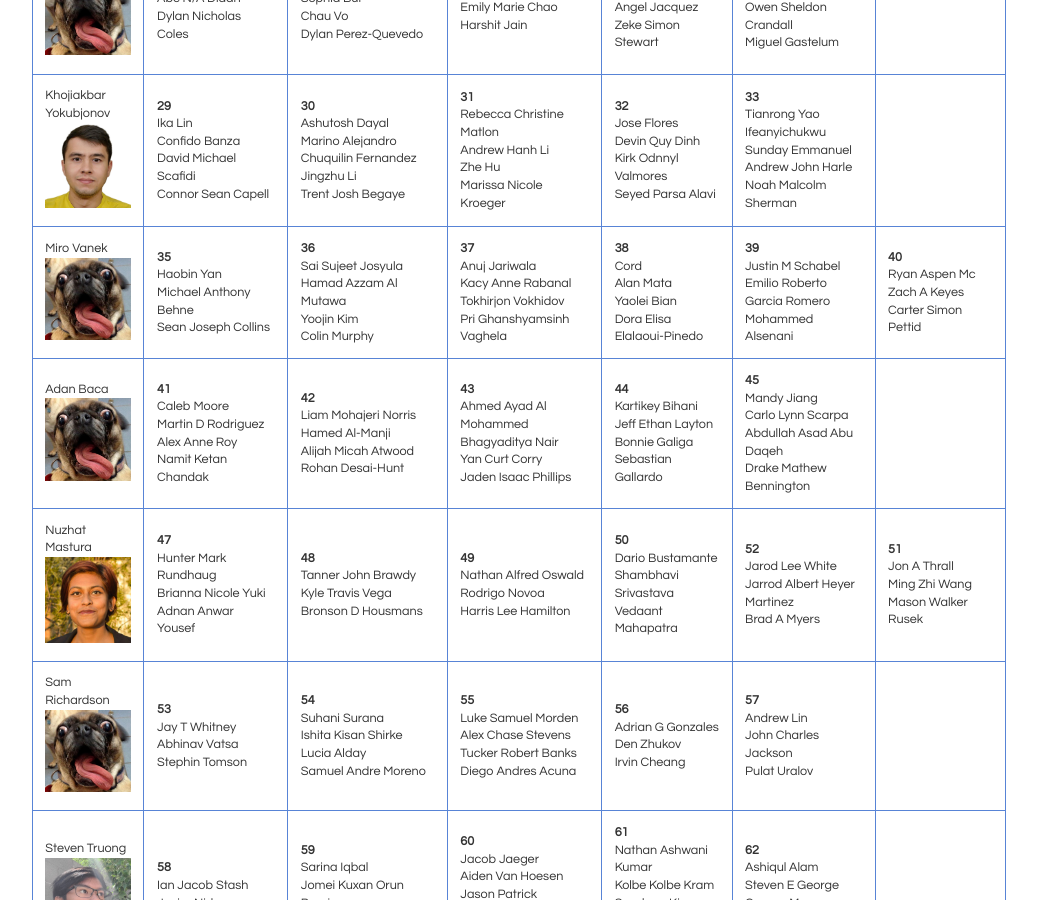
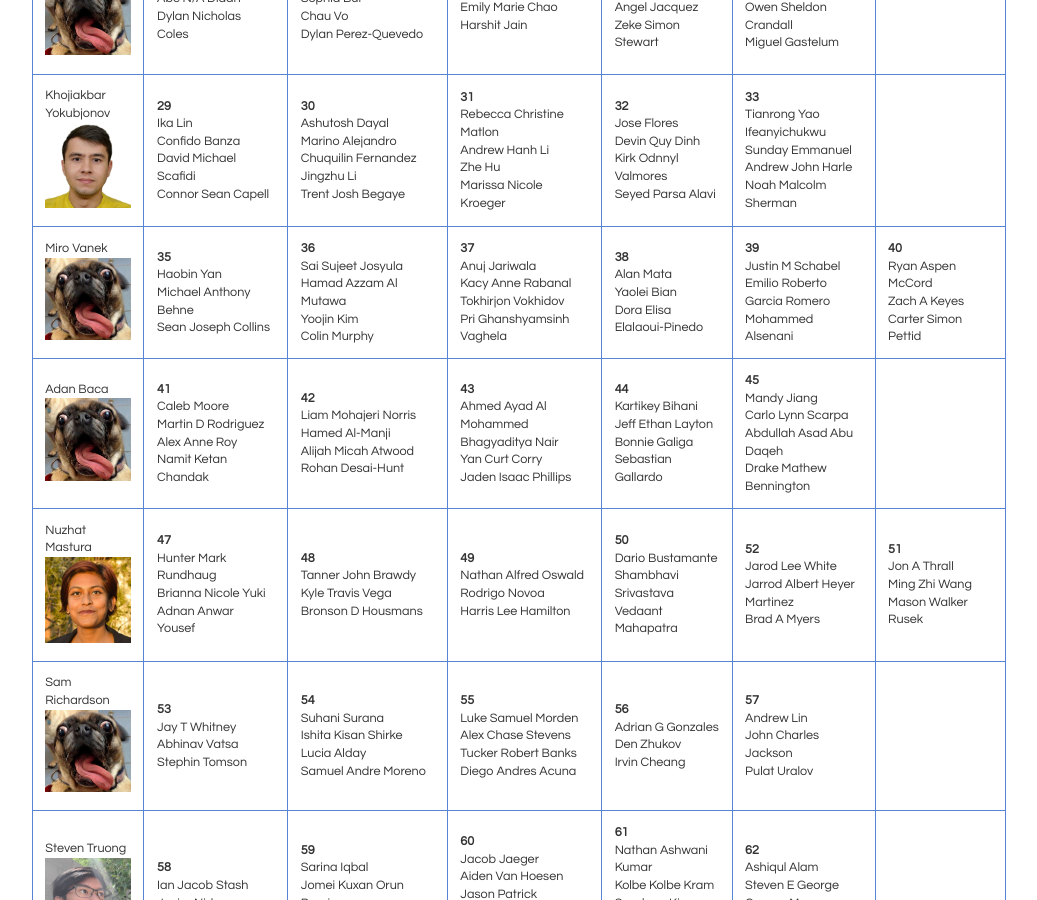
Before and after one commit to bddicken/cs110fall2022website, a Jekyll site: the page built from groups/adrianaGroups/index.md, in a window 1280 px wide and 900 px high, scrolled down 783 px. Shown: the whole window, without its empty margins (121-1158 px from the left). Built offline with Jekyll 4.4.1, drawn with Linux system fonts in a browser that asks for light colours.

Commit message:
fixed name

```diff
--- a/groups/adrianaGroups/index.md
+++ b/groups/adrianaGroups/index.md
@@ -11,7 +11,7 @@ title: Groups
 |Brooke Adkins<br><img src="../../images/badkins.jpg" class="taimg" />|**19**<br> Aqib Adnan<br>Talon Lee Anderson<br>Tugg C Ernster<br>Tim John Brandenberger<br>|**20**<br> Claire Elise Lodermeier<br>Connor Edward Beatty<br>Aiden Cole Moore<br>Logan Toshio Polk<br>|**21**<br> Ashish Dev Choudhary<br>Zack John Terzich<br>Paige Elizabeth Cooper<br>Maya Marie El Zein<br>|**22**<br> Brooke Alyse Niemann<br>Jiacong Zhou<br>Cadence Jean Campbell<br>Kyurhee Kim<br>|**23**<br> Sami Will Lawrence<br>Rene A Rosales<br>Kyle Robert Scharnberg<br>|
 |Jeziel Gonzalez<br><img src="../../images/dog.png" class="taimg" />|**24**<br> Tyler Garfield<br>Abe N/A Didan<br>Dylan Nicholas Coles<br>|**25**<br> Brooke L Stetson<br>Sophia Bui<br>Chau Vo<br>Dylan Perez-Quevedo<br>|**26**<br> Jacob Michael Dority<br>Emily Marie Chao<br>Harshit Jain<br>|**27**<br> Aleksandar Antonic<br>Angel Jacquez<br>Zeke Simon Stewart<br>|**28**<br> Jacob Nathaniel Martinez<br>Owen Sheldon Crandall<br>Miguel Gastelum<br>|
 |Khojiakbar Yokubjonov<br><img src="../../images/kyokubjonov.png" class="taimg" />|**29**<br> Ika Lin<br>Confido Banza<br>David Michael Scafidi<br>Connor Sean Capell<br>|**30**<br> Ashutosh Dayal<br>Marino Alejandro Chuquilin Fernandez<br>Jingzhu Li<br>Trent Josh Begaye<br>|**31**<br> Rebecca Christine Matlon<br>Andrew Hanh Li<br>Zhe Hu<br>Marissa Nicole Kroeger<br>|**32**<br> Jose Flores<br>Devin Quy Dinh<br>Kirk Odnnyl Valmores<br>Seyed Parsa Alavi<br>|**33**<br> Tianrong Yao<br>Ifeanyichukwu Sunday Emmanuel<br>Andrew John Harle<br>Noah Malcolm Sherman<br>|
-|Miro Vanek<br><img src="../../images/dog.png" class="taimg" />|**35**<br> Haobin Yan<br>Michael Anthony Behne<br>Sean Joseph Collins<br>|**36**<br> Sai Sujeet Josyula<br>Hamad Azzam Al Mutawa<br>Yoojin Kim<br>Colin Murphy<br>|**37**<br> Anuj Jariwala<br>Kacy Anne Rabanal<br>Tokhirjon Vokhidov<br>Pri Ghanshyamsinh Vaghela<br>|**38**<br> Cord<br>Alan Mata<br>Yaolei Bian<br>Dora Elisa Elalaoui-Pinedo<br>|**39**<br> Justin M Schabel<br>Emilio Roberto Garcia Romero<br>Mohammed Alsenani<br>|**40**<br> Ryan Aspen Mc<br>Zach A Keyes<br>Carter Simon Pettid<br>|
+|Miro Vanek<br><img src="../../images/dog.png" class="taimg" />|**35**<br> Haobin Yan<br>Michael Anthony Behne<br>Sean Joseph Collins<br>|**36**<br> Sai Sujeet Josyula<br>Hamad Azzam Al Mutawa<br>Yoojin Kim<br>Colin Murphy<br>|**37**<br> Anuj Jariwala<br>Kacy Anne Rabanal<br>Tokhirjon Vokhidov<br>Pri Ghanshyamsinh Vaghela<br>|**38**<br>Alan Mata<br>Yaolei Bian<br>Dora Elisa Elalaoui-Pinedo<br>|**39**<br> Justin M Schabel<br>Emilio Roberto Garcia Romero<br>Mohammed Alsenani<br>|**40**<br> Ryan Aspen McCord<br>Zach A Keyes<br>Carter Simon Pettid<br>|
 |Adan Baca<br><img src="../../images/dog.png" class="taimg" />|**41**<br> Caleb Moore<br>Martin D Rodriguez<br>Alex Anne Roy<br>Namit Ketan Chandak<br>|**42**<br> Liam Mohajeri Norris<br>Hamed Al-Manji<br>Alijah Micah Atwood<br>Rohan Desai-Hunt<br>|**43**<br> Ahmed Ayad Al Mohammed<br>Bhagyaditya Nair<br>Yan Curt Corry<br>Jaden Isaac Phillips<br>|**44**<br> Kartikey Bihani<br>Jeff Ethan Layton<br>Bonnie Galiga<br>Sebastian Gallardo<br>|**45**<br> Mandy Jiang<br>Carlo Lynn Scarpa<br>Abdullah Asad Abu Daqeh<br>Drake Mathew Bennington<br>|
 |Nuzhat Mastura<br><img src="../../images/nmastura.jpg" class="taimg" />|**47**<br> Hunter Mark Rundhaug<br>Brianna Nicole Yuki<br>Adnan Anwar Yousef<br>|**48**<br> Tanner John Brawdy<br>Kyle Travis Vega<br>Bronson D Housmans<br>|**49**<br> Nathan Alfred Oswald<br>Rodrigo Novoa<br>Harris Lee Hamilton<br>|**50**<br> Dario Bustamante<br>Shambhavi Srivastava<br>Vedaant Mahapatra<br>|**52**<br> Jarod Lee White<br>Jarrod Albert Heyer Martinez<br>Brad A Myers<br>|**51**<br> Jon A Thrall<br>Ming Zhi Wang<br>Mason Walker Rusek<br>|
 |Sam Richardson<br><img src="../../images/dog.png" class="taimg" />|**53**<br> Jay T Whitney<br>Abhinav Vatsa<br>Stephin Tomson<br>|**54**<br> Suhani Surana<br>Ishita Kisan Shirke<br>Lucia Alday<br>Samuel Andre Moreno<br>|**55**<br> Luke Samuel Morden<br>Alex Chase Stevens<br>Tucker Robert Banks<br>Diego Andres Acuna<br>|**56**<br> Adrian G Gonzales<br>Den Zhukov<br>Irvin Cheang<br>|**57**<br> Andrew Lin<br>John Charles Jackson<br>Pulat Uralov<br>|
```
